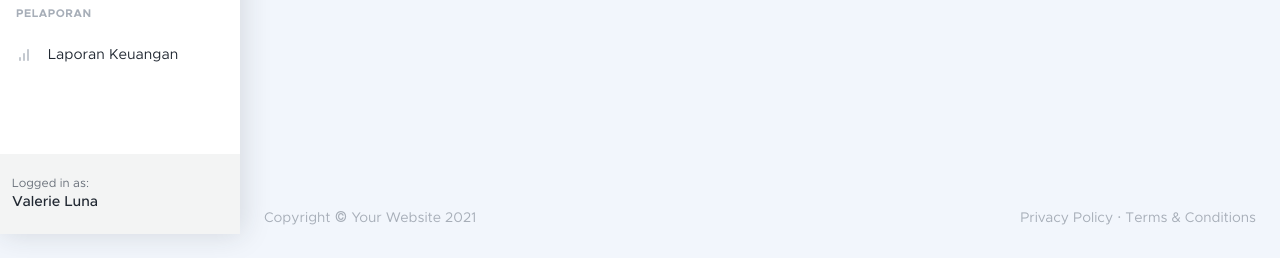
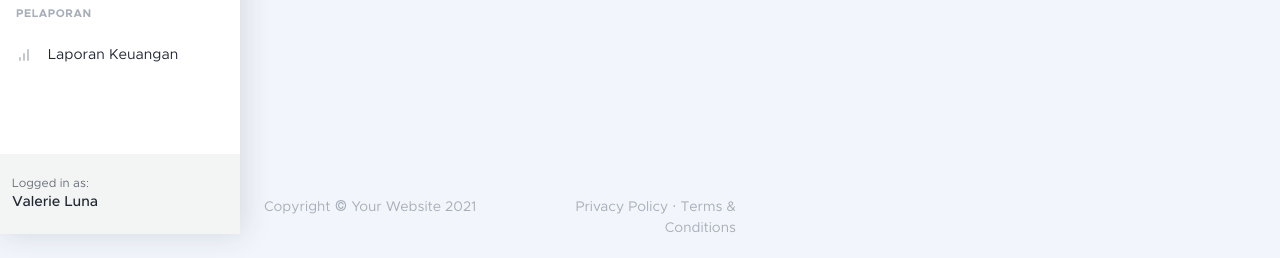
Before and after one commit to mujibluth/ep_crud-simple-hospital-app, a PHP site: page / in a window 1280 px wide. Shown: the part 566-824 px from the top of the page. Run offline with PHP 8.4, Linux system fonts and the light colour scheme; data comes from the database, SQL or seed files in the repository; data that the repository does not hold is empty; some libraries are stand-ins or nearby versions.

Commit message:
style(app): deleted class container-xl

```diff
--- a/daftar_kunjungan.php
+++ b/daftar_kunjungan.php
@@ -44,7 +44,7 @@ $alergi = $conn->query("SELECT * FROM alergi");
                         <?php include 'header.php'; ?>
                     </header>
 
-                    <div class="container-xl px-4 mt-n10">
+                    <div class="px-4 mt-n10">
                         <div class="row">
                             <div class="col-lg-12">
                                 <div id="default">
--- a/footer.php
+++ b/footer.php
@@ -1,4 +1,4 @@
-<div class="container-xl px-4">
+<div class="px-4">
     <div class="row">
         <div class="col-md-6 small">Copyright &copy; Your Website 2021</div>
         <div class="col-md-6 text-md-end small">
--- a/header.php
+++ b/header.php
@@ -1,4 +1,4 @@
-<div class="container-xl px-4">
+<div class="px-4">
     <div class="page-header-content pt-4">
         <div class="row align-items-center justify-content-between">
             <div class="col-auto mt-4">
--- a/index.php
+++ b/index.php
@@ -31,7 +31,7 @@ $alergi = $conn->query("SELECT * FROM alergi");
                         <?php include 'header.php'; ?>
                     </header>
 
-                    <div class="container-xl px-4 mt-n10">
+                    <div class="px-4 mt-n10">
                         <div class="row">
                             <div class="col-lg-6 col-xl-3 mb-4">
                                 <div class="card bg-primary text-white h-100">
--- a/lihat_pasien.php
+++ b/lihat_pasien.php
@@ -48,7 +48,7 @@ while ($row = $alergiResult->fetch_assoc()) {
                         <?php include 'header.php'; ?>
                     </header>
 
-                    <div class="container-xl px-4 mt-n10">
+                    <div class="px-4 mt-n10">
                         <div class="card mb-4">
                             <div class="card-header">Tabel Data Pasien</div>
                             <div class="card-body table-responsive">
--- a/riwayat_kunjungan.php
+++ b/riwayat_kunjungan.php
@@ -32,7 +32,7 @@ $alergi = $conn->query("SELECT * FROM alergi");
                         <?php include 'header.php'; ?>
                     </header>
 
-                    <div class="container-xl px-4 mt-n10">
+                    <div class="px-4 mt-n10">
                         <div class="card mb-4">
                             <div class="card-header">Tabel Riwayat Kunjungan Pasien</div>
                             <div class="card-body table-responsive">
--- a/tambah_pasien.php
+++ b/tambah_pasien.php
@@ -48,7 +48,7 @@ $alergi = $conn->query("SELECT * FROM alergi");
                         <?php include 'header.php'; ?>
                     </header>
 
-                    <div class="container-xl px-4 mt-n10">
+                    <div class="px-4 mt-n10">
                         <div class="row">
                             <div class="col-lg-12">
                                 <div id="default">
```
